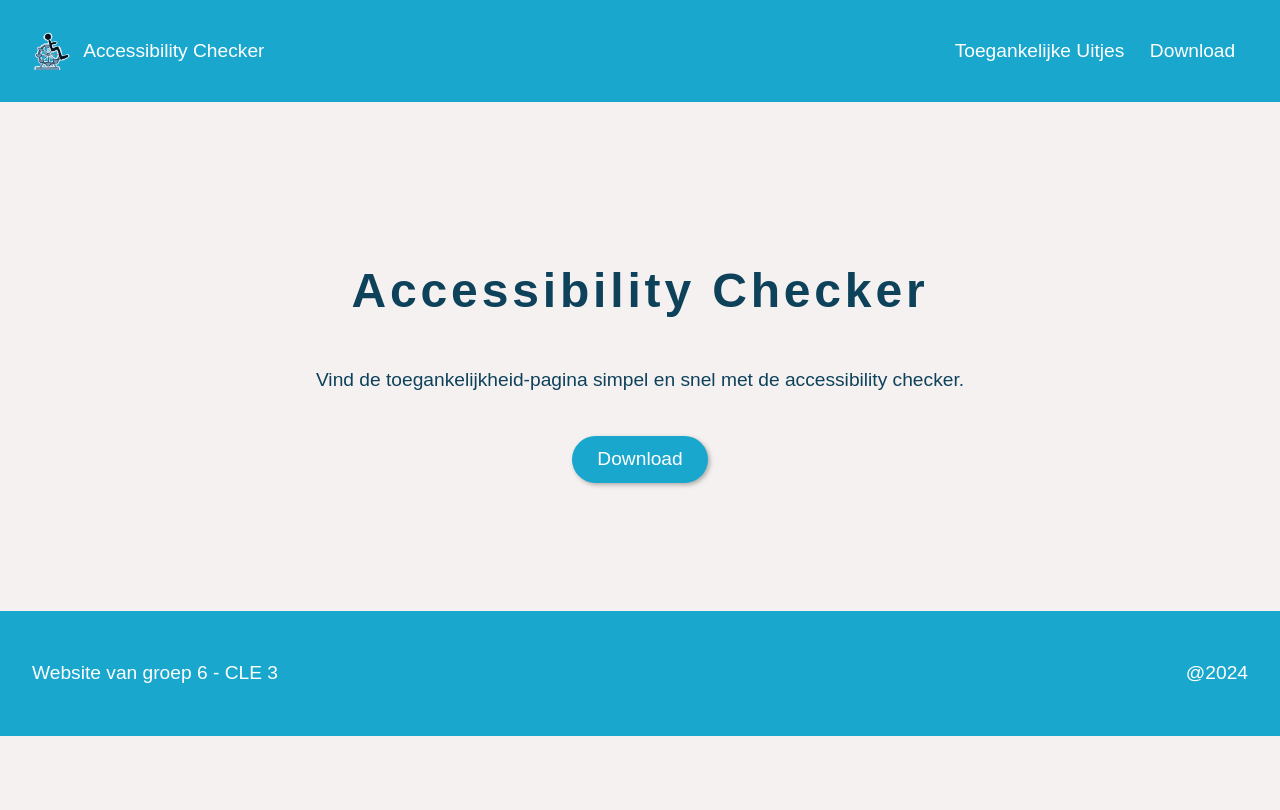
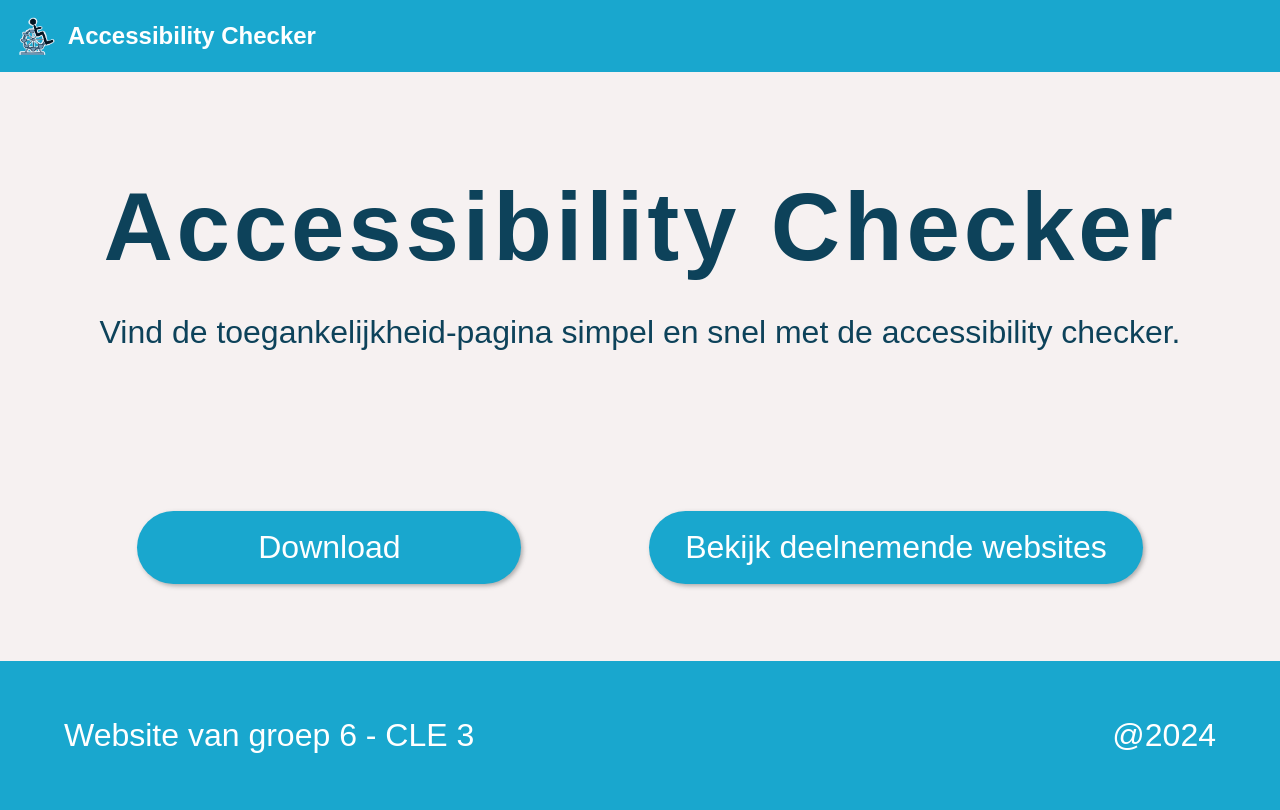
Before and after one commit to AlexDusselaar/CLE3, a PHP site: page /website/index.html in a window 1280 px wide. Before the commit the page ends 736 px from the top, so only its background shows below. Run offline with PHP 8.4, Linux system fonts and the light colour scheme.

Commit message:
Aligator

```diff
--- a/index.php
+++ b/index.php
@@ -26,7 +26,7 @@
         <h2>Participating websites:</h2>
         <ul>
             <li>
-                <a href="https://example.com/cle3group6">Website of CLE 3 group 6</a>
+                    <a href="https://example.com/cle3group6">Website of CLE 3 group 6</a>
             </li>
         </ul>
     </article>
--- a/website/CSS/style.css
+++ b/website/CSS/style.css
@@ -13,12 +13,12 @@ h1, h2, h3, h4, h5, a, p {
 }
 
 h1 {
-    font-size: 3rem;
+    font-size: 6rem;
     letter-spacing: 0.3vw;
 }
 
 p,a {
-    font-size: 1.2rem;
+    font-size: 2rem;
     transition: 0.5s ease-in-out;
 }
 
@@ -32,32 +32,36 @@ nav div {
     align-items: center;
 }
 
-header a {
+main a {
     color: white;
     background-color: #19A7CE;
     border: none;
-    border-radius: 5vw;
-    padding: 1vw 2vw;
+    border-radius: 8vw;
+    padding: 1.4vw 2.8vw;
     text-decoration: none;
     box-shadow: 2px 2px 4px rgba(106, 106, 106, 0.5);
     transition: 0.5s ease-in-out;
+    min-width: 30vw;
+    text-align: center;
 }
 
-header a:hover {
-    color: white;
+.buttons {
+    display: flex;
+    gap: 10vw;
+    margin-top: 16vh;
+}
+
+main a:hover {
     background-color: #146C94;
 }
 
-a:hover {
-    color: #146C94;
-}
 
 nav {
     display: flex;
     justify-content: space-between;
     align-items: center;
     background-color: #19A7CE;
-    padding: 4vh;
+    padding: 1.3vw;
     color: #F6F1F1;
 }
 
@@ -65,18 +69,23 @@ nav a {
     color: #fff;
     text-decoration: none;
     padding: 0 1vw;
+    font-weight: bolder;
+    font-size: 1.5rem;
 }
 
-header {
+main {
     display: flex;
     flex-direction: column;
     align-items: center;
-    padding: 10vw;
+    padding: 6vw;
 }
 
-header p {
-    padding-bottom: 2vw;
+main h1 {
+    margin-bottom: 0px;
+    margin-top: 3vh;
 }
+
+
 
 ul {
     display: flex;
@@ -88,7 +97,8 @@ footer {
     display: flex;
     justify-content: space-between;
     background-color: #19A7CE;
-    padding: 4vh;
+    padding: 3vh 5vw 3vh 5vw;
+
     color: #F6F1F1;
 }
 
--- a/website/index.html
+++ b/website/index.html
@@ -15,17 +15,16 @@
         <img src="IMG/logo-small.png">
         <a href="index.html">Accessibility Checker</a>
     </div>
-    <div>
-        <a href="paginas.html">Toegankelijke Uitjes</a>
-        <a href="https://chromewebstore.google.com/">Download</a>
-    </div>
 </nav>
 
-<header>
+<main>
     <h1>Accessibility Checker</h1>
     <p>Vind de toegankelijkheid-pagina simpel en snel met de accessibility checker.</p>
-    <a href="https://chromewebstore.google.com/">Download</a>
-</header>
+    <div class="buttons">
+        <a href="https://chromewebstore.google.com/">Download</a>
+        <a href="paginas.html">Bekijk deelnemende websites</a>
+    </div>
+</main>
 
 <footer>
     <p>Website van groep 6 - CLE 3</p>
```
